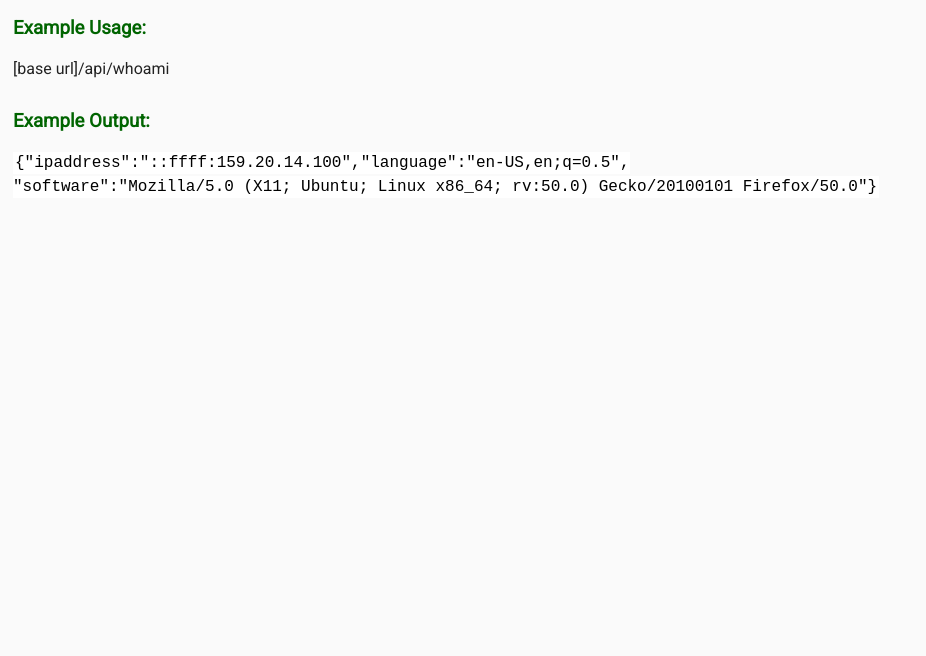
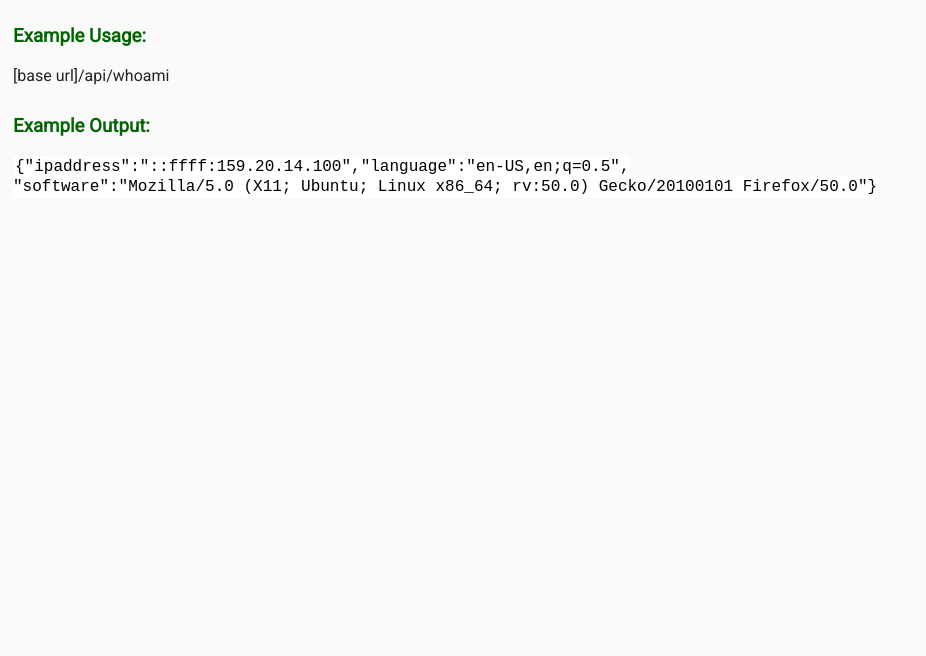
Before and after one commit to Ivilili/req-header-parser-microservice, a website: page views/index.html in a window 1280 px wide. Shown: the part 144-800 px from the top of the page, without its empty margins (0-926 px from the left). Drawn offline with Linux system fonts and the light colour scheme; files that its build step writes are made by us from their sources.

Commit message:
style.css

```diff
--- a/public/style.css
+++ b/public/style.css
@@ -3,7 +3,6 @@ body {
 	font-size: 16px;
 	color: #222;
 	background-color: #fafafa;
-	line-height: 1.4em;
 }
 
 .container {
```
